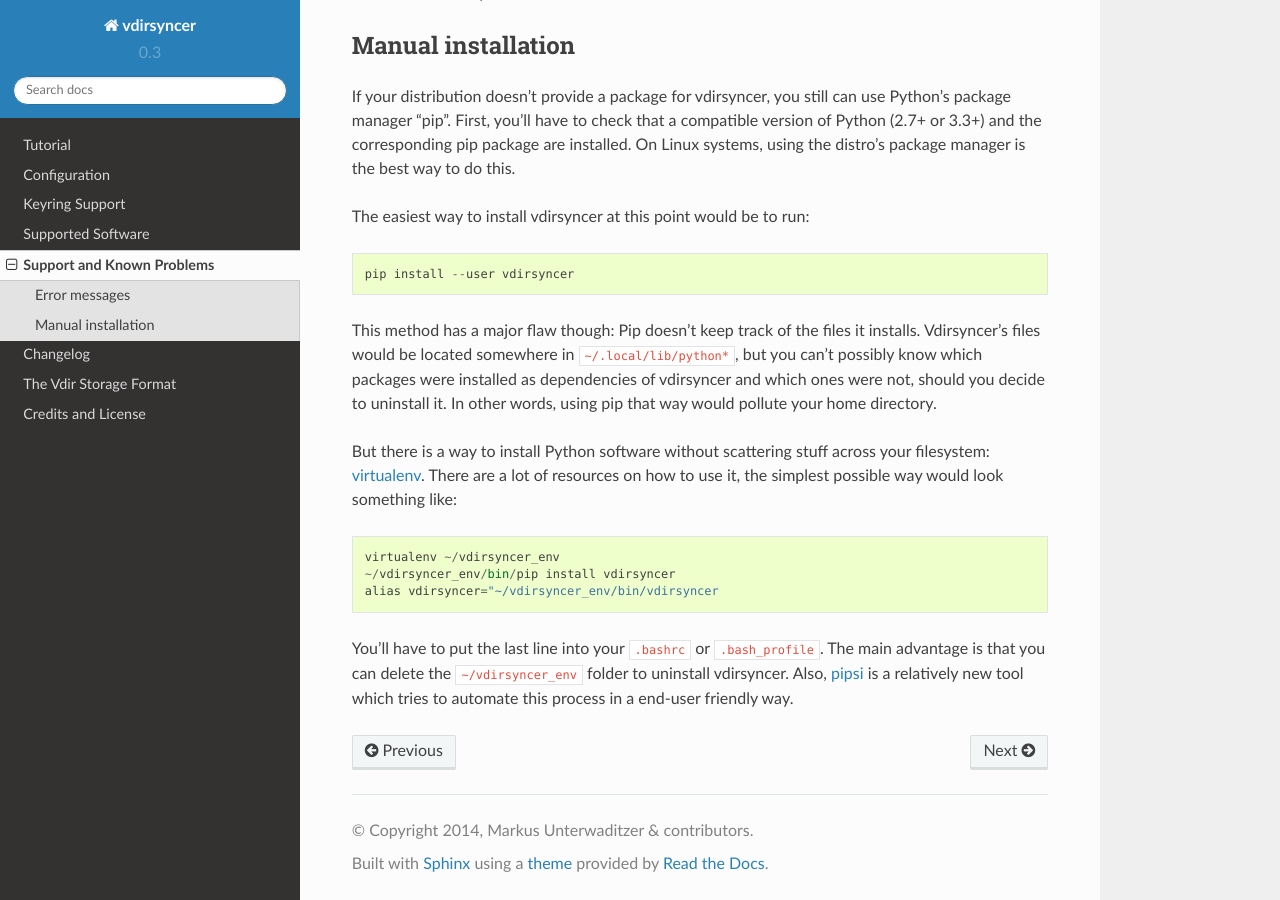
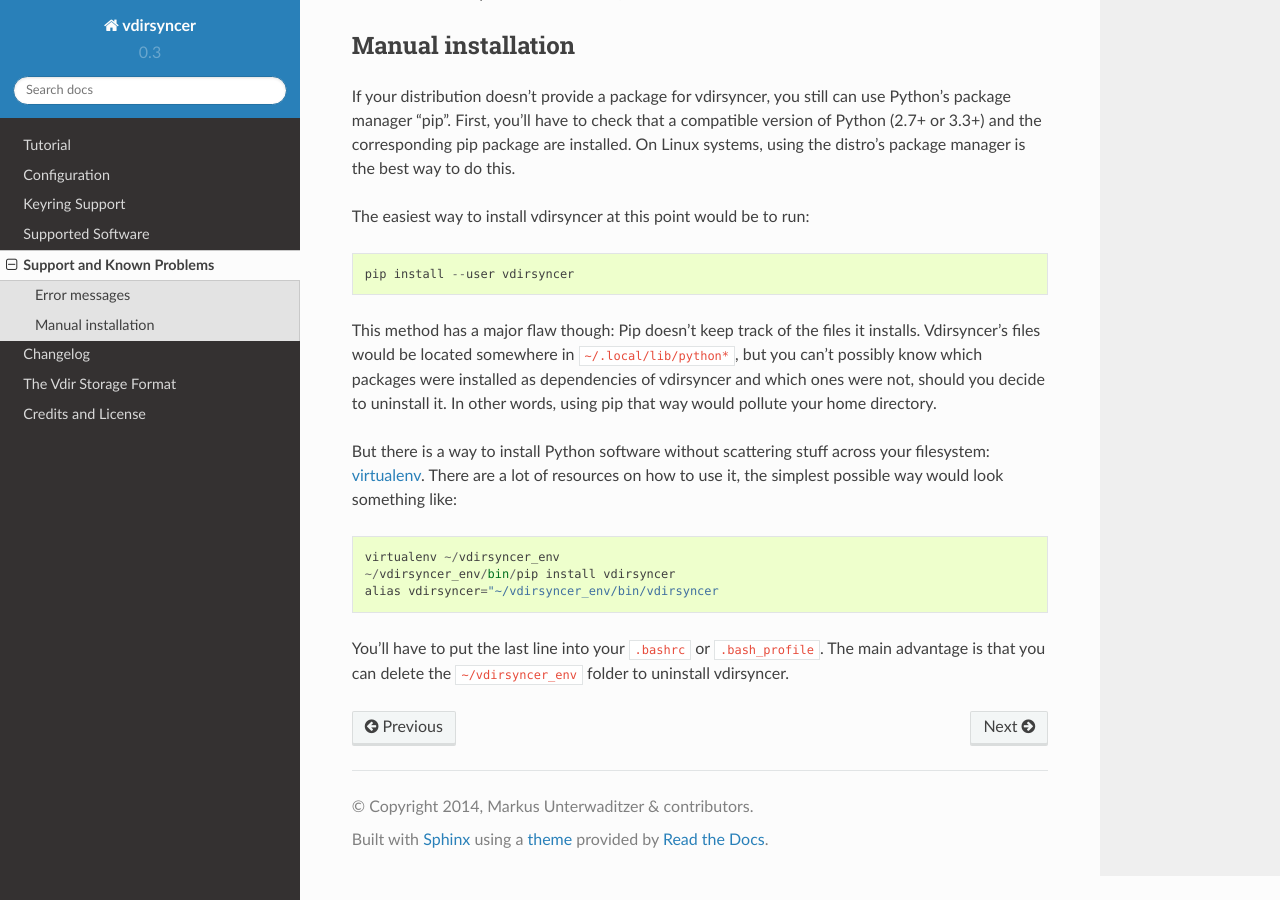
Before and after one commit to pimutils/vdirsyncer, a Sphinx documentation site: the page built from docs/problems.rst, in a window 1280 px wide and 900 px high, scrolled down 592 px. Built offline with Sphinx 7.4.7 and the Read the Docs theme 2.0.0, drawn with Linux system fonts in a browser that asks for light colours.

Commit message:
Remove any mention of pipsi
As usual for Armin, excellent software with excellent design, but
basically no maintenance.

```diff
--- a/docs/problems.rst
+++ b/docs/problems.rst
@@ -60,8 +60,6 @@
 
 You'll have to put the last line into your ``.bashrc`` or ``.bash_profile``.
 The main advantage is that you can delete the ``~/vdirsyncer_env`` folder to
-uninstall vdirsyncer. Also, pipsi_ is a relatively new tool which tries to
-automate this process in a end-user friendly way.
+uninstall vdirsyncer.
 
 .. _virtualenv: https://virtualenv.readthedocs.org/
-.. _pipsi: https://github.com/mitsuhiko/pipsi
```
